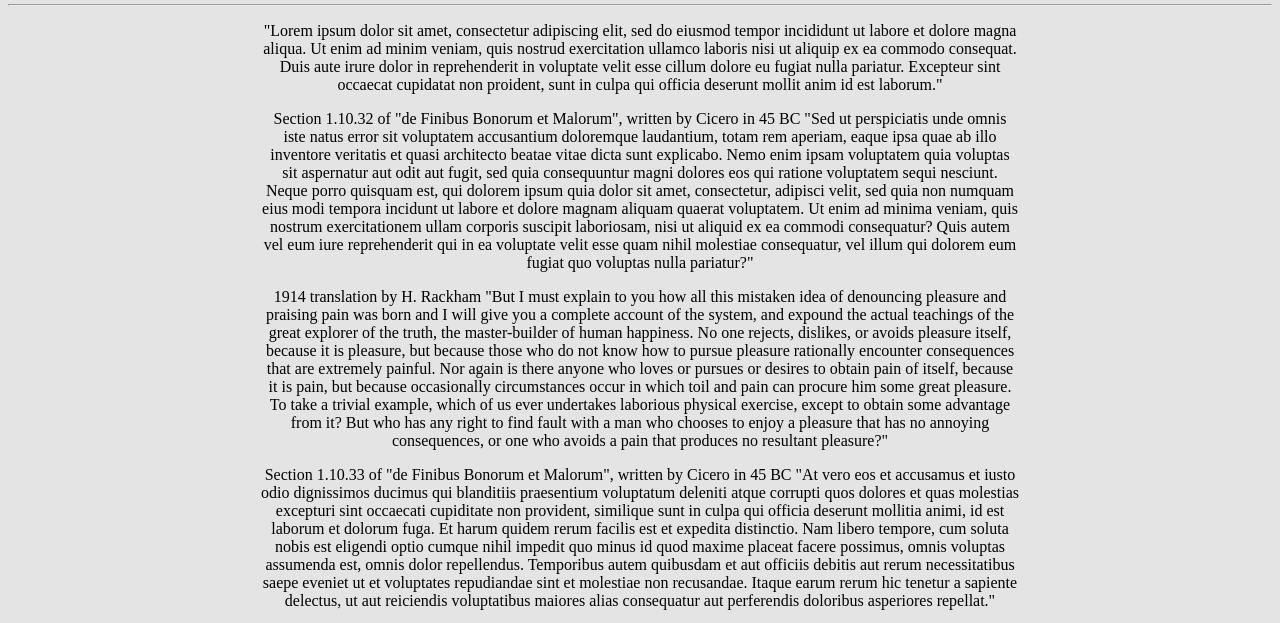
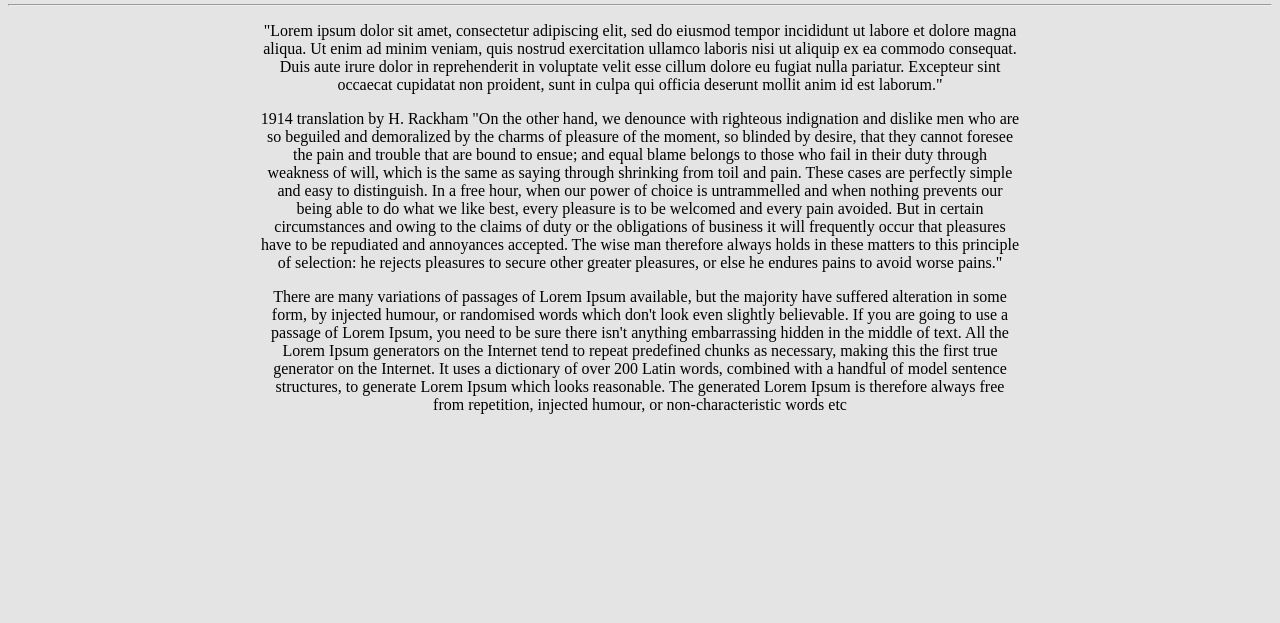
Before and after one commit to rojin025/MEDA_Project_Portfolio_18-3-1, a plain HTML site: page index.html in a window 1280 px wide. Shown: the part 121-744 px from the top of the page. Drawn offline with Linux system fonts and the light colour scheme; a web font is replaced by a local one.

Commit message:
v.1.2
Removed lipsum and adding some dummmys

```diff
--- a/index.html
+++ b/index.html
@@ -17,12 +17,6 @@
     </header>
     <div class="content">
     <p>"Lorem ipsum dolor sit amet, consectetur adipiscing elit, sed do eiusmod tempor incididunt ut labore et dolore magna aliqua. Ut enim ad minim veniam, quis nostrud exercitation ullamco laboris nisi ut aliquip ex ea commodo consequat. Duis aute irure dolor in reprehenderit in voluptate velit esse cillum dolore eu fugiat nulla pariatur. Excepteur sint occaecat cupidatat non proident, sunt in culpa qui officia deserunt mollit anim id est laborum."</p>
-    <p>Section 1.10.32 of "de Finibus Bonorum et Malorum", written by Cicero in 45 BC
-      "Sed ut perspiciatis unde omnis iste natus error sit voluptatem accusantium doloremque laudantium, totam rem aperiam, eaque ipsa quae ab illo inventore veritatis et quasi architecto beatae vitae dicta sunt explicabo. Nemo enim ipsam voluptatem quia voluptas sit aspernatur aut odit aut fugit, sed quia consequuntur magni dolores eos qui ratione voluptatem sequi nesciunt. Neque porro quisquam est, qui dolorem ipsum quia dolor sit amet, consectetur, adipisci velit, sed quia non numquam eius modi tempora incidunt ut labore et dolore magnam aliquam quaerat voluptatem. Ut enim ad minima veniam, quis nostrum exercitationem ullam corporis suscipit laboriosam, nisi ut aliquid ex ea commodi consequatur? Quis autem vel eum iure reprehenderit qui in ea voluptate velit esse quam nihil molestiae consequatur, vel illum qui dolorem eum fugiat quo voluptas nulla pariatur?"</p>
-    <p>1914 translation by H. Rackham
-      "But I must explain to you how all this mistaken idea of denouncing pleasure and praising pain was born and I will give you a complete account of the system, and expound the actual teachings of the great explorer of the truth, the master-builder of human happiness. No one rejects, dislikes, or avoids pleasure itself, because it is pleasure, but because those who do not know how to pursue pleasure rationally encounter consequences that are extremely painful. Nor again is there anyone who loves or pursues or desires to obtain pain of itself, because it is pain, but because occasionally circumstances occur in which toil and pain can procure him some great pleasure. To take a trivial example, which of us ever undertakes laborious physical exercise, except to obtain some advantage from it? But who has any right to find fault with a man who chooses to enjoy a pleasure that has no annoying consequences, or one who avoids a pain that produces no resultant pleasure?"</p>
-    <p>Section 1.10.33 of "de Finibus Bonorum et Malorum", written by Cicero in 45 BC
-      "At vero eos et accusamus et iusto odio dignissimos ducimus qui blanditiis praesentium voluptatum deleniti atque corrupti quos dolores et quas molestias excepturi sint occaecati cupiditate non provident, similique sunt in culpa qui officia deserunt mollitia animi, id est laborum et dolorum fuga. Et harum quidem rerum facilis est et expedita distinctio. Nam libero tempore, cum soluta nobis est eligendi optio cumque nihil impedit quo minus id quod maxime placeat facere possimus, omnis voluptas assumenda est, omnis dolor repellendus. Temporibus autem quibusdam et aut officiis debitis aut rerum necessitatibus saepe eveniet ut et voluptates repudiandae sint et molestiae non recusandae. Itaque earum rerum hic tenetur a sapiente delectus, ut aut reiciendis voluptatibus maiores alias consequatur aut perferendis doloribus asperiores repellat."</p>
     <p>1914 translation by H. Rackham
       "On the other hand, we denounce with righteous indignation and dislike men who are so beguiled and demoralized by the charms of pleasure of the moment, so blinded by desire, that they cannot foresee the pain and trouble that are bound to ensue; and equal blame belongs to those who fail in their duty through weakness of will, which is the same as saying through shrinking from toil and pain. These cases are perfectly simple and easy to distinguish. In a free hour, when our power of choice is untrammelled and when nothing prevents our being able to do what we like best, every pleasure is to be welcomed and every pain avoided. But in certain circumstances and owing to the claims of duty or the obligations of business it will frequently occur that pleasures have to be repudiated and annoyances accepted. The wise man therefore always holds in these matters to this principle of selection: he rejects pleasures to secure other greater pleasures, or else he endures pains to avoid worse pains."
      </p>
```
